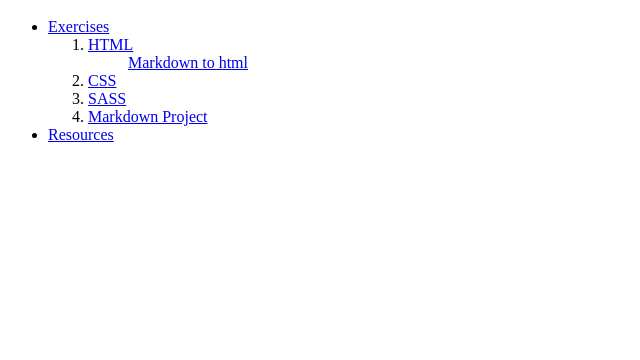
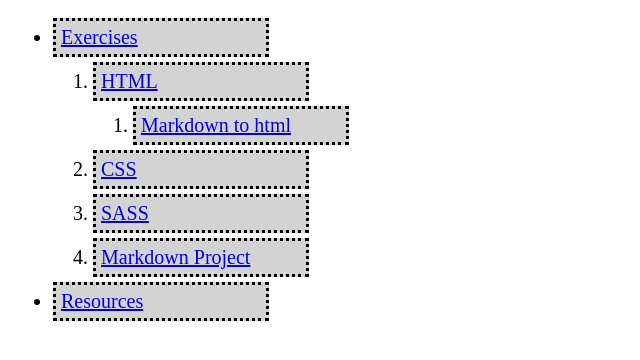
Before and after one commit to zegerke/1.Markup, a plain HTML site: page index.html in a window 1280 px wide. Shown: the part 48-408 px from the top of the page, without its empty margins (0-640 px from the left). Drawn offline with Linux system fonts and the light colour scheme.

Commit message:
index mooi

```diff
--- a/exercises/html/markdown to html/style.css
+++ b/exercises/html/markdown to html/style.css
@@ -1,7 +1,13 @@
 table, th, td {border: 1px solid black;
     padding: 10px;
     text-align: left;}
+
 table {border-collapse:collapse;
         width: 30%;}
+
 body{background-color: lightgray}
+
 .mark {background-color: white}
+
+img{height: 150px;
+width: 200px}
--- /dev/null
+++ b/index.css
@@ -0,0 +1,12 @@
+li {font-family: "Times New Roman", Times, serif;
+    font-size: 20px;
+  background-color: lightgray;
+  border: dotted;
+
+  width: 200px;
+padding: 5px 5px 5px 5px;
+margin:5px 5px 5px 5px;
+}
+li:hover{color:blue ;
+  }
+body{background-color: }
--- a/index.html
+++ b/index.html
@@ -1,15 +1,16 @@
 <head>
   <title>Markup</title>
+  <link rel="stylesheet" href="index.css">
 </head>
 <body>
 
 <h1>Learning markup</h1>
 <ul>
-<li><a href="./exercises"> Exercises</a></li>
+<li class="nav"><a href="./exercises"> Exercises</a></li>
 <ol>
 <li ><a href="./exercises/html"> HTML</a></li>
 <ol>
-  <a href="./exercises/html/markdown%20to%20html/index.html">Markdown to html</a>
+  <li><a href="./exercises/html/markdown%20to%20html/index.html">Markdown to html</a></li>
 </ol>
 
 <li><a href="./exercises/css"> CSS</a></li>
```
Also changed, not shown: exercises/html/markdown to html/index.html (+1 -1 lines), exercises/html/markdown to html/pwa-lighthouse.png (added).
